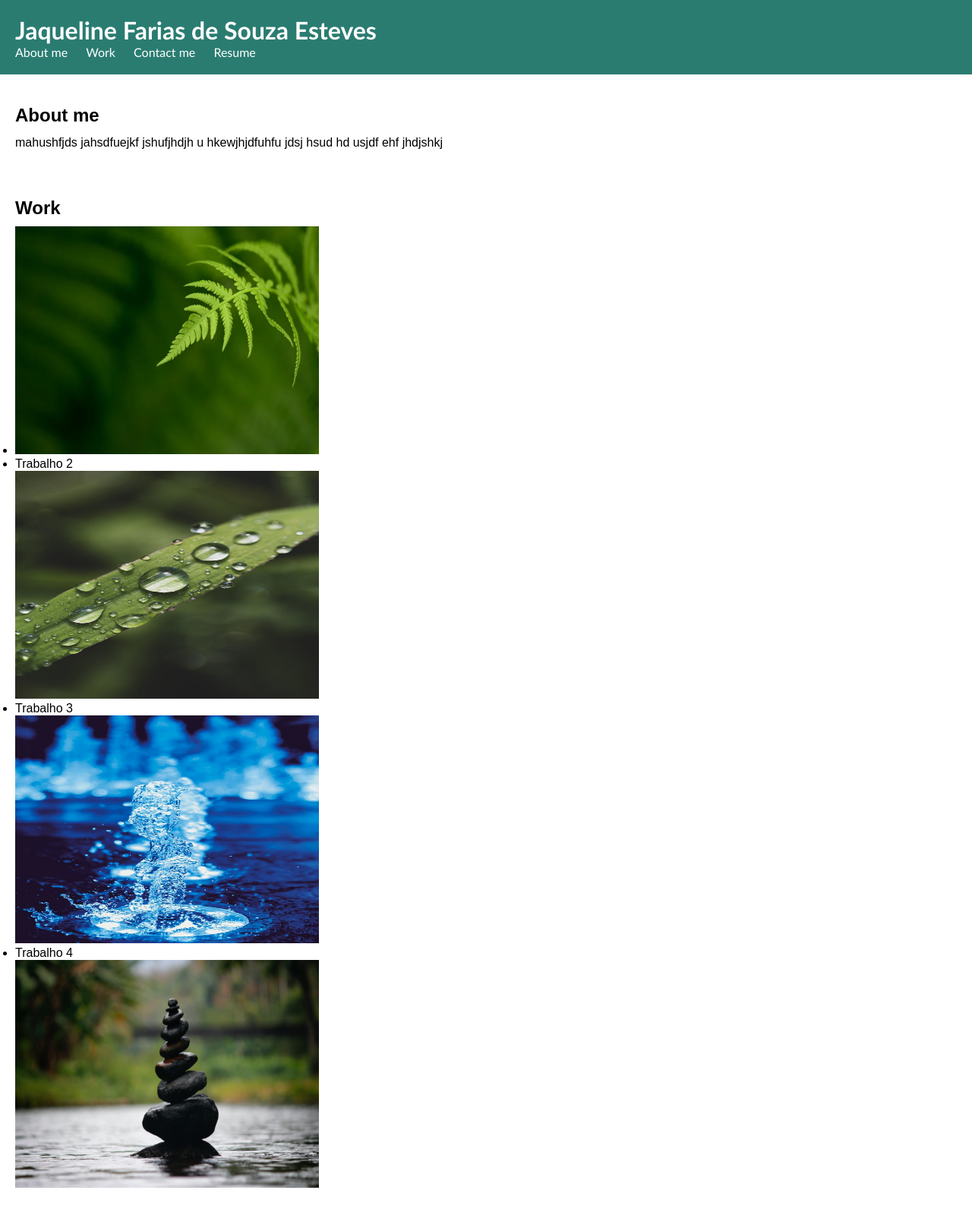
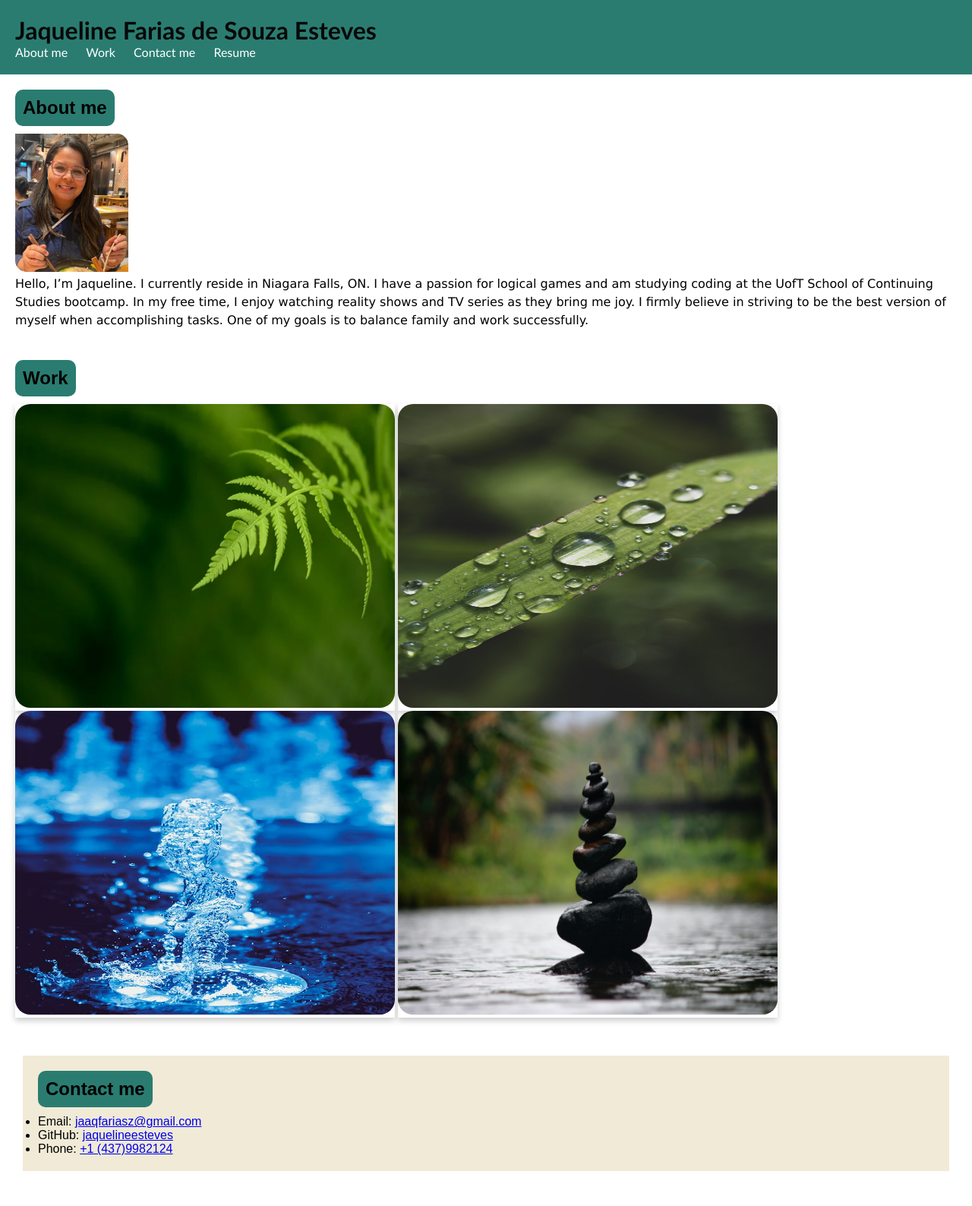
Before and after one commit to jaquelineesteves/My-portfolio, a plain HTML site: page index.html in a window 1280 px wide. Shown: the whole page at 76% size. Drawn offline with Linux system fonts and the light colour scheme.

Commit message:
to change

```diff
--- a/assets/style.css
+++ b/assets/style.css
@@ -2,16 +2,19 @@
     --colorchoose:#2a7c71;
 
 }
-
+/*I created Variables because I will use more than once*/
 
 .header{padding: 20px;
     font-family: 'Trebuchet MS', 'Lucida Sans Unicode', 'Lucida Grande', 'Lucida Sans', Arial, sans-serif;
     background-color:var(--colorchoose);
-    color: #ffffff;}
+    color: #080808;}
 
 header{
     display: block;
 }
+
+
+
 nav {
     display:inline-block
 
@@ -23,13 +26,48 @@ nav {
     box-sizing: border-box;
 }
 
+.figure{
+    width: 12%;
+    border-radius:0 15px;
+
+
+
+}
+
 body {
     font-family: Arial, sans-serif;
 }
 .image{
-    height: 300px;
-    width: 400px;
+    height: 400px;
+    width: 500px;
+    border-radius: 20px;
 }
+.work{
+    display:inline;
+    flex-direction:column;
+    justify-content:center;
+    align-items:center;
+}
+.card {
+    display: inline-block;
+    justify-content: center;
+    box-shadow: 0 4px 8px 0 rgba(0,0,0,0.2);
+    transition: 0.3s;
+    border: #2a7c71;
+  }
+  .card:hover {
+    box-shadow: 0 8px 16px 0 rgba(0,0,0,0.2);
+    color: #2a7c71;
+    border: 20px;
+    padding: 20px;
+    margin: 20px;
+  }
+  .container {
+    box-shadow: #080808;
+    padding: 2px 16px;
+    border: 20px;
+    margin: 20px;
+  }
 
 .header h1 {
     margin: 0;
@@ -51,9 +89,7 @@ body {
     color: #fff;
     text-decoration: none;
 }
-.section ul li{
-    background-color: var(--colorchoose);
-}
+
 
 section {
     padding: 20px;
@@ -65,16 +101,29 @@ article {
 }
 
 
+
 h2 {
     margin-bottom: 10px;
+    background-color: var(--colorchoose);
+    width: fit-content;
+    padding: 10px;
+   border-radius: 10px
 }
-
 
 p {
     line-height: 1.5;
+    font-family:'Lucida Sans', 'Lucida Sans Regular', 'Lucida Grande', 'Lucida Sans Unicode', Geneva, Verdana, sans-serif
+
 }
+
+#contact-section {
+    background-color: #f0ead6;
+    margin: 30px;
+
+  } /*from classes*/
+
 @media screen and (max-width:768px){
     .image{
-        width:50%
+        width:0 50%;
     }
 }
--- a/index.html
+++ b/index.html
@@ -29,26 +29,36 @@
         </ul></nav>
 
     </header>
-    <section>
-        <article class="about-me"></article>
+    <section class="about-me">
         <h2>About me</h2>
-        <p>mahushfjds jahsdfuejkf jshufjhdjh u hkewjhjdfuhfu jdsj hsud hd usjdf ehf jhdjshkj</p>
+
+            <img class ="figure" src="./assets/images/about-me.jpg" alt="my photo"/>
+
+        <p>Hello, I’m Jaqueline. I currently reside in Niagara Falls, ON. I have a passion for logical games and am studying coding at the UofT School of Continuing Studies bootcamp. In my free time, I enjoy watching reality shows and TV series as they bring me joy. I firmly believe in striving to be the best version of myself when accomplishing tasks. One of my goals is to balance family and work successfully.</p>
     </section>
     <section>
-        <article class="Work"></article>
         <h2>Work</h2>
-        <ul>
-            <li> <a href="https://jaquelineesteves.github.io/refactor-horiseon/"><img class="image" src="./assets/images/leaf.jpg" alt= "a focused leaf"></a></li>
-
-            <li>Trabalho 2</li>
-            <img class="image" src="./assets/images/wet-leaf.jpg" alt= "a focused leaf"/>
-            <li>Trabalho 3</li>
-            <img class="image" src="./assets/images/water.jpeg" alt= "a focused leaf"/>
-            <li>Trabalho 4</li>
-            <img class="image" src="./assets/images/rock.jpg" alt= "a focused leaf"/>
-        </ul>
+        <div class="card">
+            <a href="https://jaquelineesteves.github.io/refactor-horiseon/"><img class="image" src="./assets/images/leaf.jpg" alt= "a focused leaf"></a></li>
+        </div>
+        <div class="card">
+            <a href="www.google.com"><img class="image" src="./assets/images/wet-leaf.jpg" alt= "a focused leaf"></a></li>
+        </div>
+        <div class="card">
+            <a href="www.google.com"><img class="image" src="./assets/images/water.jpeg" alt="water drop"></a></li>
+        </div>
+        <div class="card">
+            <a href="www.google.com"><img class="image" src="./assets/images/rock.jpg" alt= "a focused leaf"></a></li>
+        </div>
     </section>
 
+    <section id="contact-section">
+        <h2>Contact me</h2>
+        <ul class="highlighted-text">
+            <li>Email: <a href="mailto:jaaqfariasz@gmail.com ">jaaqfariasz@gmail.com</a></li>
+            <li>GitHub: <a href="https://github.com/jaquelineesteves">jaquelineesteves</a></li>
+            <li>Phone: <a href="tel:+14379982124">+1 (437)9982124</a></li>
+          </ul>
 
 
 
```
Also changed, not shown: assets/images/about-me.jpg (added), 1 other file.
